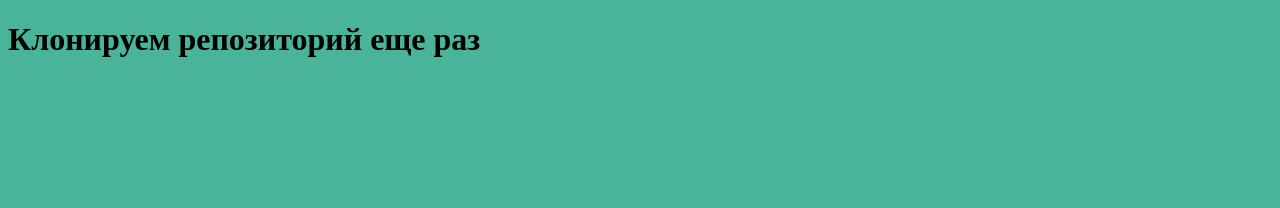
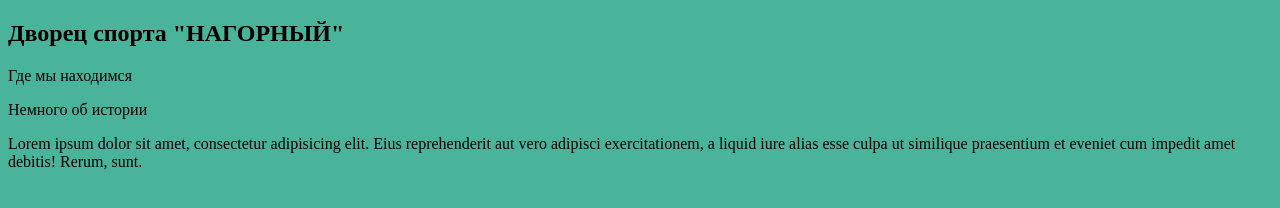
Before and after one commit to Kid8312/Proba, a plain HTML site: page index.html in a window 1280 px wide. Drawn offline with Linux system fonts and the light colour scheme.

Commit message:
Создана основная секция страницы

```diff
--- a/index.html
+++ b/index.html
@@ -7,6 +7,16 @@
     <title>Document</title>
 </head>
 <body>
-    <h1>Клонируем репозиторий еще раз</h1>
+    <section>
+        <h1>Дворец спорта "НАГОРНЫЙ"</h1>
+        <div>Где мы находимся</div>
+        <p>Немного об истории</p>
+        <div>
+            Lorem ipsum dolor sit amet, consectetur adipisicing elit.
+            Eius reprehenderit aut vero adipisci exercitationem, a
+            liquid iure alias esse culpa ut similique praesentium et
+            eveniet cum impedit amet debitis! Rerum, sunt.
+        </div>
+    </section>
 </body>
 </html>
```
